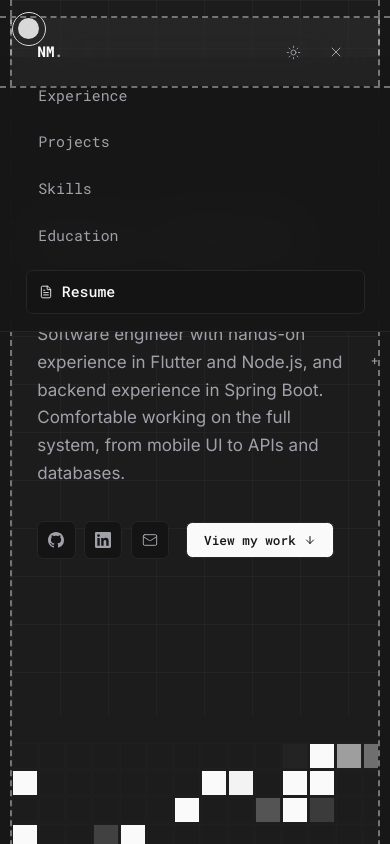
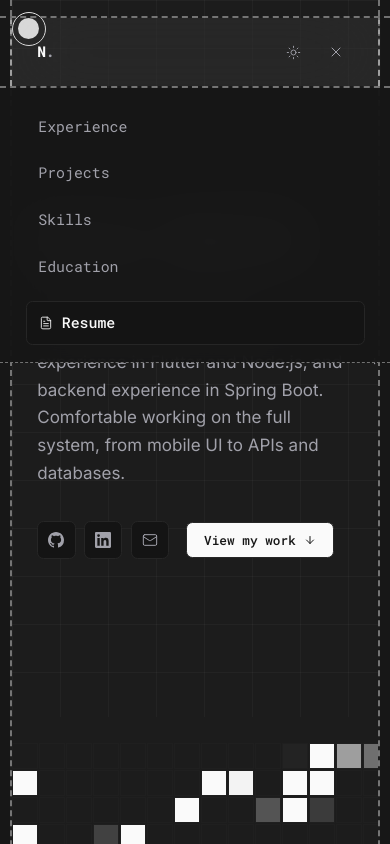
Before and after one commit to TheNirajMahale/portfolio, a Next.js app: page / in a window 390 px wide. Both pictures are taken after a click on the button 335 px from the left and 52 px from the top of the page. Shown: the top 844 px of the page. Built offline with nearby package versions, Linux system fonts and the light colour scheme.

Commit message:
fix(nav): attach mobile menu to animated header and update logo to N.

```diff
--- a/src/components/nav.tsx
+++ b/src/components/nav.tsx
@@ -28,12 +28,13 @@ export function Nav() {
 
   return (
     <>
-      <motion.header
+      <motion.div
         initial={false}
         animate={{ y: scrolled ? 0 : 16 }}
         transition={{ duration: 0.3, ease: [0.22, 1, 0.36, 1] }}
-        className="print:hidden fixed left-0 right-0 top-0 z-50 w-full border-y-2 border-dashed border-foreground/40"
+        className="print:hidden fixed left-0 right-0 top-0 z-50 w-full"
       >
+        <header className="w-full border-y-2 border-dashed border-foreground/40">
         <nav className="mx-auto flex w-[95%] items-center justify-between border-x-2 border-dashed border-foreground/40 bg-foreground/5 px-6 py-4 backdrop-blur-2xl md:w-[80%] max-w-7xl">
           {/* Logo */}
           <Link
@@ -46,7 +47,7 @@ export function Nav() {
             }}
             className="font-mono text-sm font-bold tracking-tight text-foreground transition-colors duration-150 hover:text-muted-foreground"
           >
-            NM<span className="text-muted-foreground">.</span>
+            N<span className="text-muted-foreground">.</span>
           </Link>
 
           {/* Desktop nav */}
@@ -103,7 +104,7 @@ export function Nav() {
             </button>
           </div>
         </nav>
-      </motion.header>
+        </header>
 
         {/* Mobile menu */}
         <AnimatePresence>
@@ -113,7 +114,7 @@ export function Nav() {
               animate={{ opacity: 1, y: 0 }}
               exit={{ opacity: 0, y: -10 }}
               transition={{ duration: 0.2, ease: "easeOut" }}
-            className="fixed inset-x-0 top-[57px] z-40 border-b border-border bg-background/95 backdrop-blur-xl sm:hidden"
+              className="absolute left-0 right-0 top-full z-40 border-b border-dashed border-foreground/40 bg-background/95 backdrop-blur-xl sm:hidden"
             >
               <div className="flex flex-col px-6 py-4 gap-1">
                 {NAV_ITEMS.map((item) => (
@@ -144,6 +145,7 @@ export function Nav() {
             </motion.div>
           )}
         </AnimatePresence>
+      </motion.div>
     </>
   );
 }
```
Lines whose indentation alone changed are shown as unchanged.
